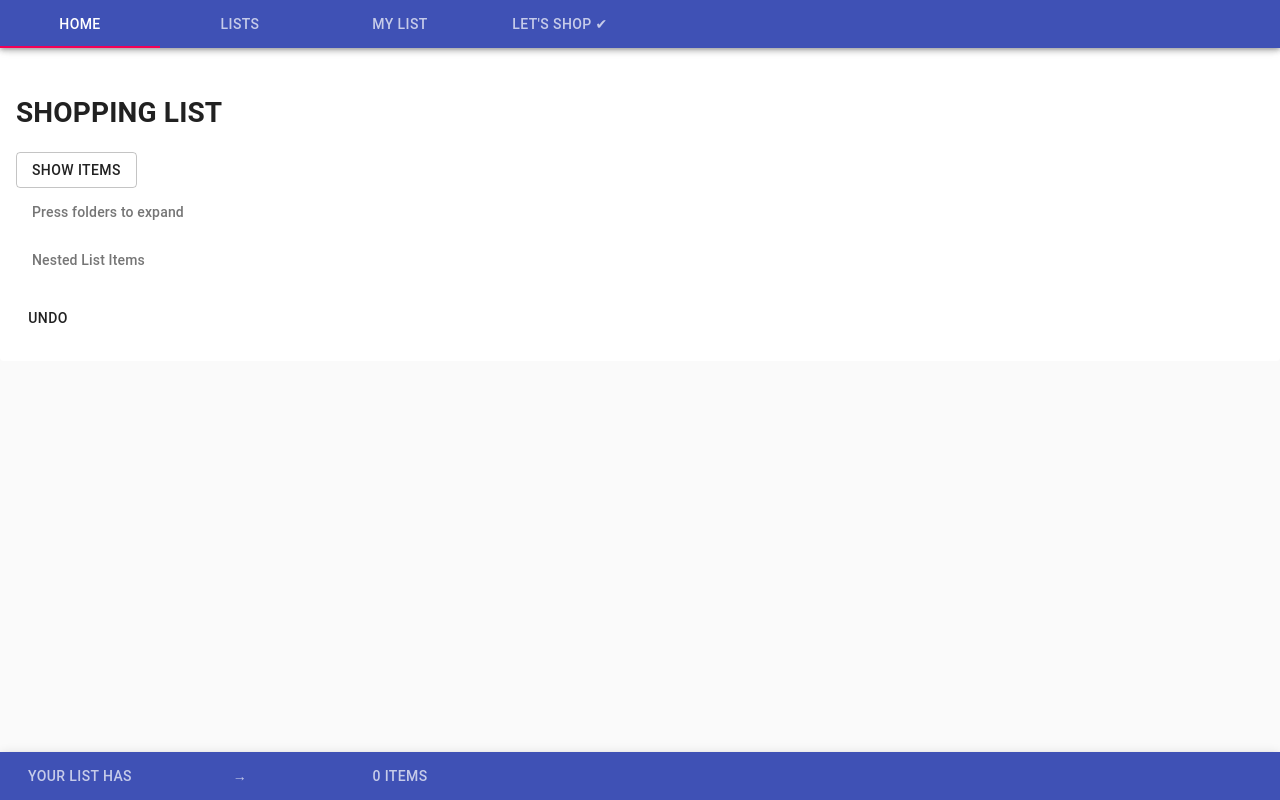
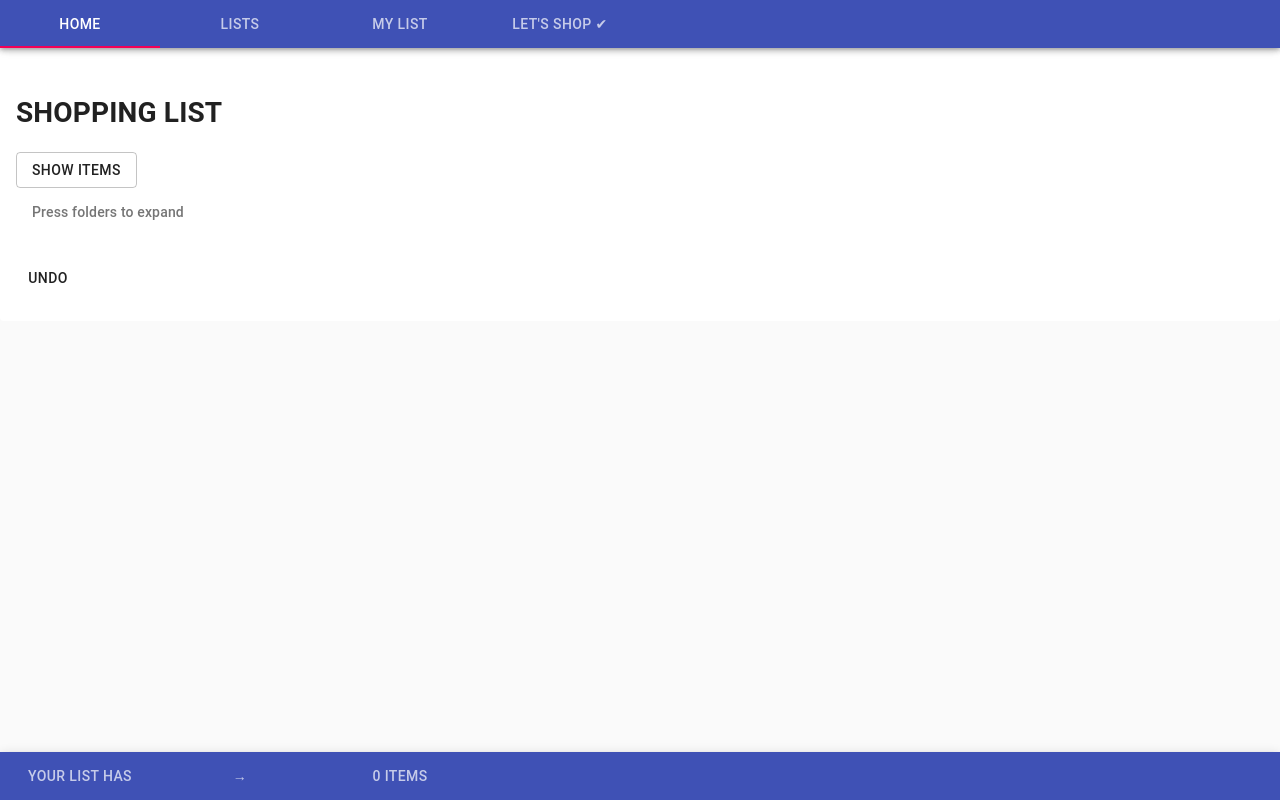
Before and after one commit to GregatGit/go-shop, a React (Create React App) app: page /go-shop/shoppingList in a window 1280 px wide. Built offline with nearby package versions, Linux system fonts and the light colour scheme.

Commit message:
removed heading

```diff
--- a/src/components/LetsShop/DisplayCategories.js
+++ b/src/components/LetsShop/DisplayCategories.js
@@ -51,11 +51,6 @@ const DisplayCategories = (props) => {
     <List
       component="nav"
       aria-labelledby="nested-list-subheader"
-      subheader={
-        <ListSubheader component="div" id="nested-list-subheader">
-          Nested List Items
-        </ListSubheader>
-      }
       className={classes.root}
     >
       {categories &&
```
